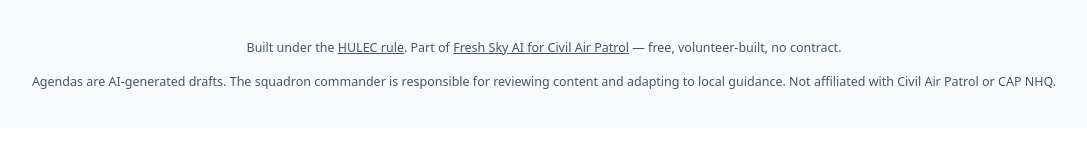
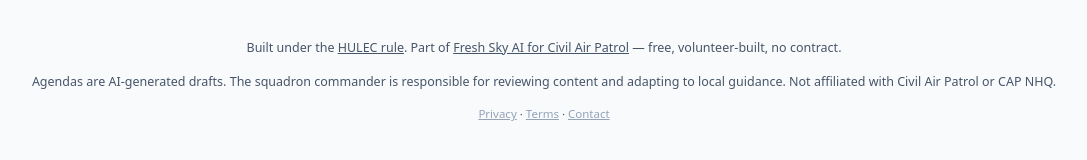
Before and after one commit to justfreshsky-jpg/CAPMeeting, a Flask app: page / in a window 1280 px wide. Shown: the part 1000-1160 px from the top of the page, without its empty margins (96-1183 px from the left). Before the commit the page ends 1089 px from the top, so only its background shows below. Run offline with Flask 3, Linux system fonts and the light colour scheme.

Commit message:
ui: add Privacy / Terms / Contact links to footer
So users can actually reach the new /privacy and /terms routes.

Co-Authored-By: Claude Opus 4.7 <noreply@anthropic.com>

```diff
--- a/templates/index.html
+++ b/templates/index.html
@@ -146,6 +146,7 @@
   <footer>
     <p>Built under the <a href="https://www.freshskyai.com/#hulec" target="_blank" rel="noopener">HULEC rule</a>. Part of <a href="https://cap.freshskyai.com/" target="_blank" rel="noopener">Fresh Sky AI for Civil Air Patrol</a> — free, volunteer-built, no contract.</p>
     <p>Agendas are AI-generated drafts. The squadron commander is responsible for reviewing content and adapting to local guidance. Not affiliated with Civil Air Patrol or CAP NHQ.</p>
+      <p style="margin-top:8px;font-size:11.5px;"><a href="/privacy" style="color:#94a3b8;text-decoration:underline;">Privacy</a> · <a href="/terms" style="color:#94a3b8;text-decoration:underline;">Terms</a> · <a href="mailto:admin@freshskyllc.com" style="color:#94a3b8;text-decoration:underline;">Contact</a></p>
   </footer>
 
 <script>
```
